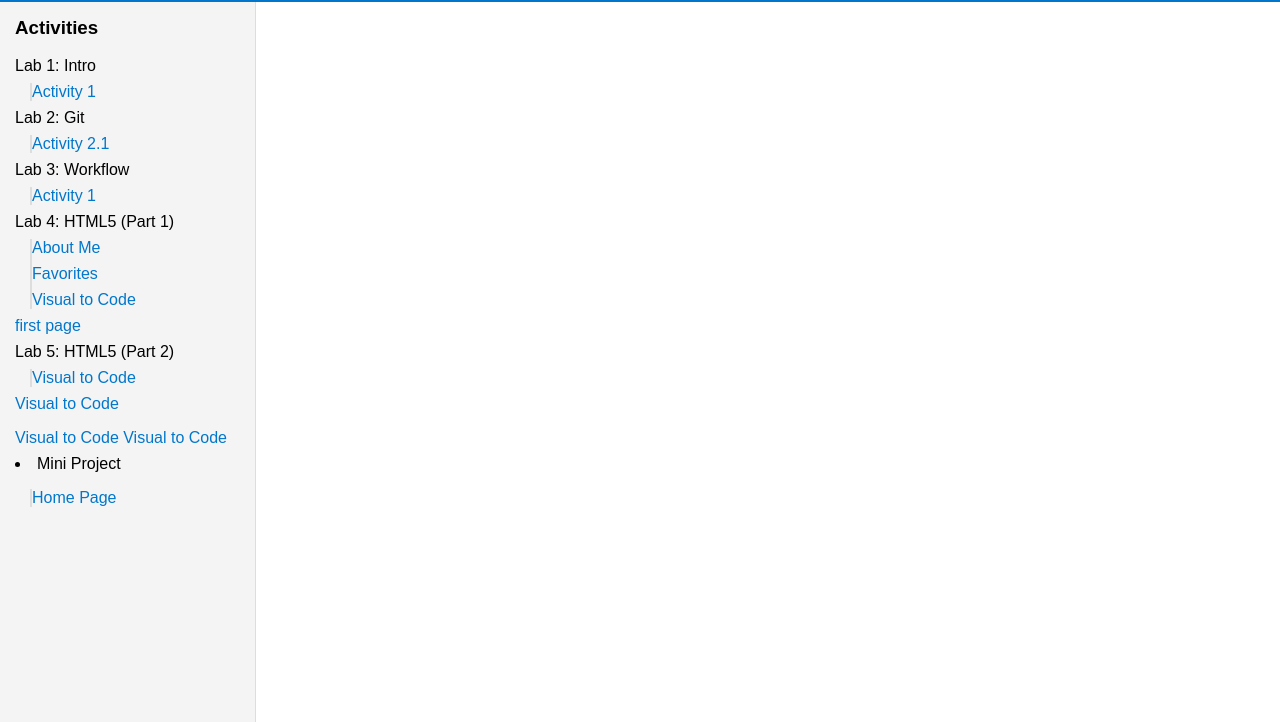
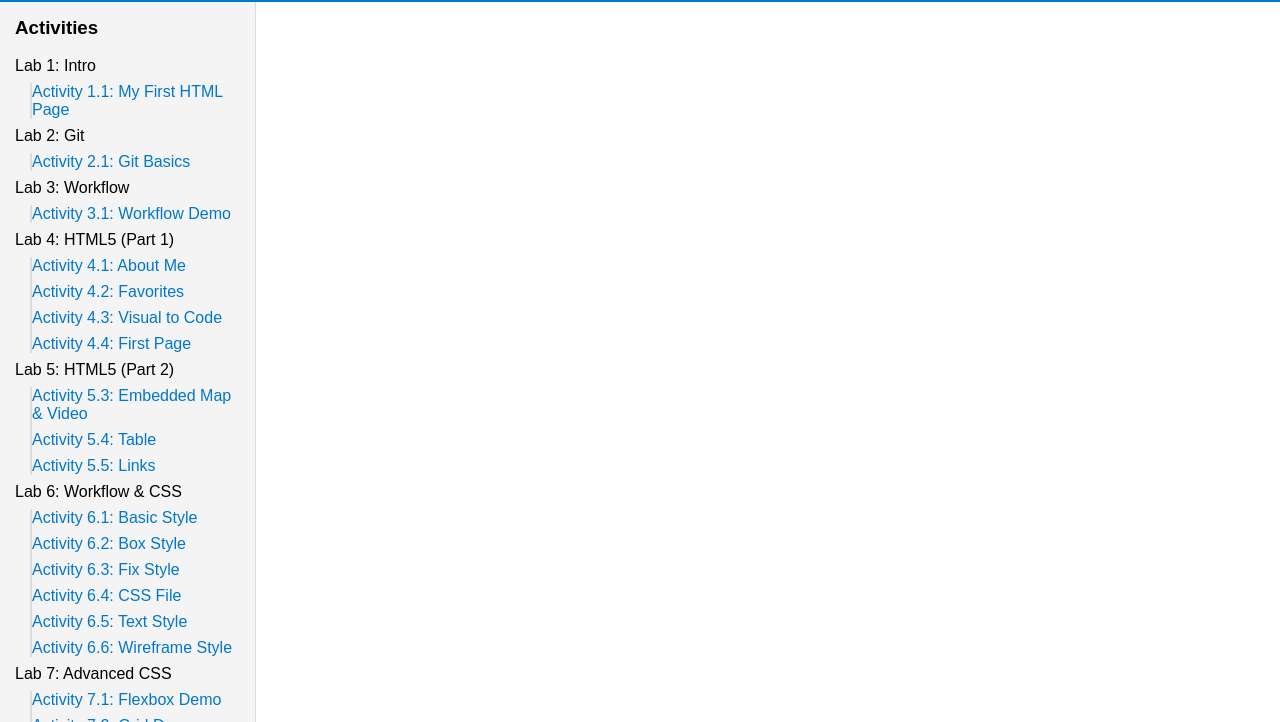
Before and after one commit to chrizmhelosantos/web-dev-labs, a plain HTML site: page index.html in a window 1280 px wide. Shown: the part 129-851 px from the top of the page. Drawn offline with Linux system fonts and the light colour scheme.

Commit message:
big changes

```diff
--- a/index.html
+++ b/index.html
@@ -5,90 +5,110 @@
   <meta name="viewport" content="width=device-width, initial-scale=1.0">
   <title>Student Profile</title>
   <link rel="stylesheet" href="style.css">
+  <link rel="stylesheet" href="mini-project/css/styles.css">
   <link rel="stylesheet" href="https://cdnjs.cloudflare.com/ajax/libs/font-awesome/6.5.1/css/all.min.css">
 </head>
 <body>
 
   <header>
-    <h2>Chrizmhelo S. Santos</h2>
-    <p>BSIE - ICT 3b</p>
+    <h2>CHRIZMHELO S. SANTOS</h2>
+    <p>BSIE-ICT 3B</p>
     <p><a class="custom-link fa-brands fa-github"
-      href="https://github.com/chrizmhelosantos/web-dev-labs"> Github Repository</a></p>
+      href="https://github.com/Chrizmhelosantos"> Github Repository</a></p>
   </header>
 
-  <div class="container">
+   <div class="container">
     <div class="sidebar">
       <h3>Activities</h3>
       <ul>
         <li> Lab 1: Intro
           <ul>
             <li>
-              <a href="lab1\act1.1.html" target="activity-frame">Activity 1</a>
+              <a href="lab1/act1.1.html" target="activity-frame">Activity 1.1: My First HTML Page</a>
             </li>
           </ul>
         </li>
         <li> Lab 2: Git
           <ul>
             <li>
-              <a href="lab2\act2.1.html" target="activity-frame">Activity 2.1</a>
+              <a href="lab2/act2.1.html" target="activity-frame">Activity 2.1: Git Basics</a>
             </li>
           </ul>
         </li>
         <li> Lab 3: Workflow
           <ul>
             <li>
-              <a href="lab3/act3.1 target="activity-frame">Activity 1</a>
+              <a href="lab3/act3.1.html" target="activity-frame">Activity 3.1: Workflow Demo</a>
             </li>
           </ul>
         </li>
         <li> Lab 4: HTML5 (Part 1)
           <ul>
             <li>
-              <a href="lab4/about.html" target="activity-frame">About Me</a>
+              <a href="lab4/about.html" target="activity-frame">Activity 4.1: About Me</a>
             </li>
             <li>
-              <a href="lab4/favorites.html" target="activity-frame">Favorites</a>
+              <a href="lab4/favorites.html" target="activity-frame">Activity 4.2: Favorites</a>
             </li>
             <li>
-              <a href="lab4/visual-code.html" target="activity-frame">Visual to Code</a>
+              <a href="lab4/visual-code.html" target="activity-frame">Activity 4.3: Visual to Code</a>
+            </li>
+            <li>
+              <a href="lab4/firstpage.html" target="activity-frame">Activity 4.4: First Page</a>
             </li>
           </ul>
         </li>
-              <a href="lab4/first-page.html" target="activity-frame">first page</a>
-          <li>
-         <li> Lab 5: HTML5 (Part 2)
+        <li> Lab 5: HTML5 (Part 2)
           <ul>
             <li>
-              <a href="lab5/embedded-map-and-video.html" target="activity-frame">Visual to Code</a>
+              <a href="lab5/embedded-map-and-video.html" target="activity-frame">Activity 5.3: Embedded Map & Video</a>
+            <li>
+              <a href="lab5/navigation.html" target="activity-frame">Activity 5.4: Table</a>
+            <li>
+              <a href="lab5/hyperlink.html" target="activity-frame">Activity 5.5: Links</a>
             </li>
           </ul>
         </li>
-              <a href="lab5/hyperlink.html" target="activity-frame">Visual to Code</a>
+        <li> Lab 6: Workflow & CSS
+          <ul>
+            <li>
+              <a href="lab6/basic-style.html" target="activity-frame">Activity 6.1: Basic Style</a>
+            </li>
+            <li>
+              <a href="lab6/box-style.html" target="activity-frame">Activity 6.2: Box Style</a>
+            </li>
+            <li>
+              <a href="lab6/fix-style.html" target="activity-frame">Activity 6.3: Fix Style</a>
+            </li>
+            <li>
+              <a href="lab6/style.css" target="activity-frame">Activity 6.4: CSS File</a>
+            </li>
+            <li>
+              <a href="lab6/text-style.html" target="activity-frame">Activity 6.5: Text Style</a>
+            </li>
+            <li>
+              <a href="lab6/wireframe-style.html" target="activity-frame">Activity 6.6: Wireframe Style</a>
             </li>
           </ul>
         </li>
-             <a href="lab5/navigation.html" target="activity-frame">Visual to Code</a>
+        <li> Lab 7: Advanced CSS
+          <ul>
+            <li>
+              <a href="lab7/about.html" target="activity-frame">Activity 7.1: Flexbox Demo</a>
+            </li>
+            <li>
+              <a href="lab7/cards.html" target="activity-frame">Activity 7.2: Grid Demo</a>
+            </li>
+            <li>
+              <a href="lab7/contact.html" target="activity-frame">Activity 7.3: Responsive Layout</a>
+            </li>
+            <li>
+              <a href="lab7/flexbox.html" target="activity-frame">Activity 7.4: Animation</a>
+            </li>
+            <li>
+              <a href="lab7/menu.html" target="activity-frame">Activity 7.5: Advanced Selectors</a>
+            </li>
+            <li>
+              <a href="lab7/wireframe.html" target="activity-frame">Activity 7.6: CSS Variables</a>
             </li>
           </ul>
-        </li>
-             <a href="lab5/visual-to-code.html" target="activity-frame">Visual to Code</a>
-            </li>
-          </ul>
-        </li>
-        <li>Mini Project
-          <ul>
-            <li><a href="Mini Project/html.index" target="activity-frame">Home Page</a></li>
-          </ul>
-        </li>
-      </ul>
-
-
-    </div>
-
-    <div class="content">
-      <iframe name="activity-frame"></iframe>
-    </div>
-  </div>
-
-</body>
-</html>
```
Also changed, not shown: lab6/basic-style.html (added), lab6/box-style.html (added), lab6/fix-style.html (added), lab6/style.css (added), lab6/text-style.html (added), lab6/wireframe-style.html (added), lab7/about.html (added), lab7/cards.html (added), lab7/contact.html (added), lab7/flexbox.html (added), lab7/menu.html (added), lab7/wireframe.html (added).
